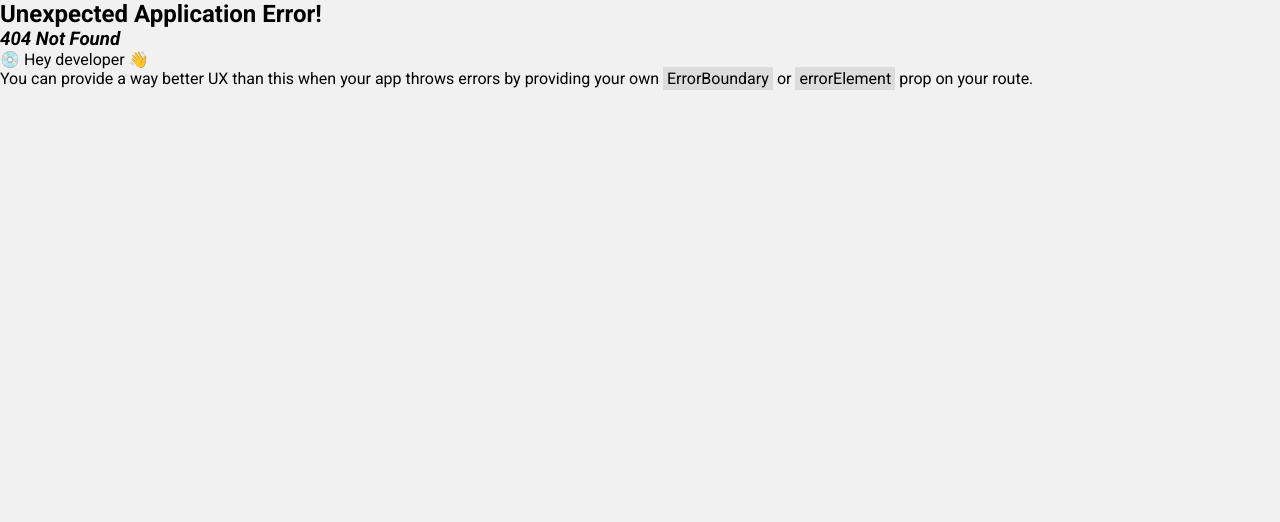
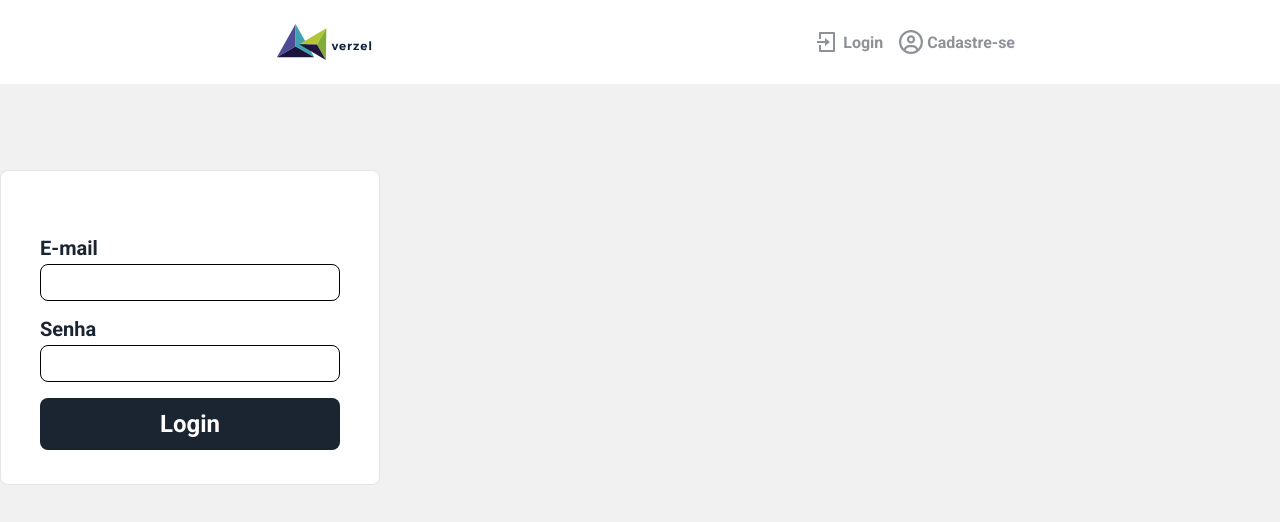
Before and after one commit to RO-HSA/verzel-challenge, a React (Vite) app in the folder client/: page /login in a window 1280 px wide. Before the commit this address had no page. Shown: the top 522 px of the page. Built offline with nearby package versions, Linux system fonts and the light colour scheme.

Commit message:
feat: add loginform component

```diff
--- /dev/null
+++ b/client/src/components/LoginForm/index.tsx
@@ -0,0 +1,50 @@
+import { useState } from "react";
+
+import Loading from "../UI/Loading";
+
+const LoginForm = () => {
+  const [email, setEmail] = useState("");
+  const [password, setPassword] = useState("");
+
+  return (
+    <div className="formContainer">
+      <div className="wrapper">
+        <form className="form">
+          <div className="inputGroup">
+            <label htmlFor="email">E-mail</label>
+            <input
+              type="email"
+              id="email"
+              onChange={e => setEmail(e.target.value)}
+              value={email}
+              required
+              autoComplete={email}
+            />
+          </div>
+          <div className="inputGroup">
+            <label htmlFor="password">Senha</label>
+            <input
+              type="password"
+              id="password"
+              onChange={e => setPassword(e.target.value)}
+              value={password}
+              required
+              autoComplete="current-password"
+            />
+          </div>
+          <div className="btnContainer">
+            {password ? (
+              <Loading />
+            ) : (
+              <button type="submit" className="loginBtn">
+                Login
+              </button>
+            )}
+          </div>
+        </form>
+      </div>
+    </div>
+  );
+};
+
+export default LoginForm;
--- a/client/src/globals.css
+++ b/client/src/globals.css
@@ -29,3 +29,69 @@
 li {
   list-style: none;
 }
+
+.container {
+  display: flex;
+  justify-content: center;
+}
+
+.wrapper {
+  background-color: #fff;
+  border-radius: 8px;
+  border: 1px solid var(--border);
+  padding: 22px 15px;
+  max-height: 490px;
+  width: 380px;
+}
+
+.form {
+  display: flex;
+  flex-direction: column;
+  gap: 16px;
+  padding: 43px 24px 12px 24px;
+}
+
+.inputGroup {
+  display: flex;
+  flex-direction: column;
+  gap: 4px;
+  font-size: 18px;
+  font-weight: bold;
+  color: var(--text);
+}
+
+.inputGroup label {
+  font-size: 20px;
+  font-weight: 600;
+}
+
+.inputGroup input {
+  padding: 10px;
+  border-radius: 8px;
+  border: 1px solid #000;
+  color: var(--text-secondary);
+}
+
+.btnContainer {
+  align-self: center;
+}
+
+.loginBtn {
+  display: flex;
+  justify-content: center;
+  align-items: center;
+  padding: 12px;
+  width: 300px;
+  background-color: var(--text);
+  color: #ffffff;
+  border: #ffffff;
+  border-radius: 8px;
+  font-size: 24px;
+  font-weight: 600;
+  cursor: pointer;
+  transition: background-color .4s ease;
+}
+
+.loginBtn:hover {
+  background-color: var(--subtitle);
+}
--- a/client/src/pages/Home/index.tsx
+++ b/client/src/pages/Home/index.tsx
@@ -1,5 +1,5 @@
-import CarsDisplay from "@/components/CarsDisplay";
 import Header from "@/components/Header";
+import { Outlet } from "react-router-dom";
 
 const Home = () => {
   return (
@@ -8,7 +8,7 @@
         <Header />
       </header>
       <main>
-        <CarsDisplay />
+        <Outlet />
       </main>
     </>
   );
```
Also changed, not shown: client/src/routes.tsx (+17 -0 lines).
